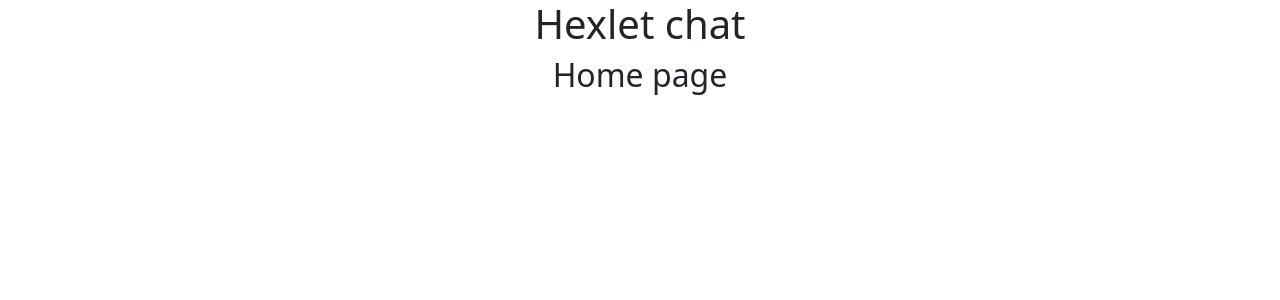
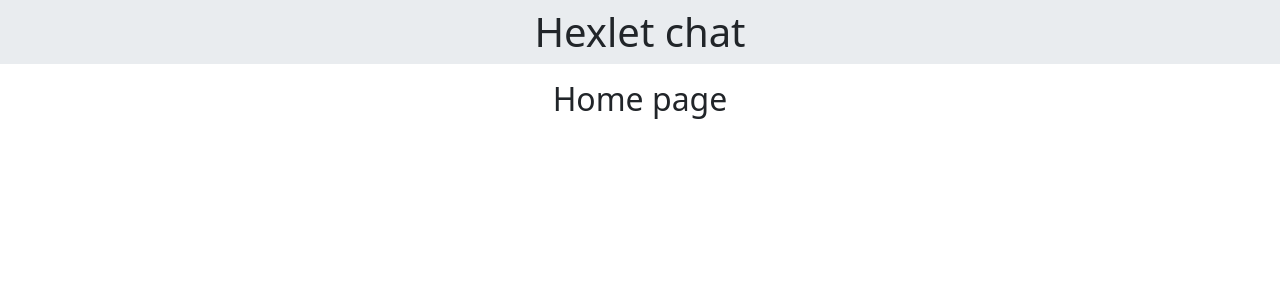
Before and after one commit to AnsGit/frontend-project-12, a React (Create React App) app in the folder frontend/: page / in a window 1280 px wide. Shown: the top 300 px of the page. Built offline with nearby package versions, Linux system fonts and the light colour scheme.

Commit message:
style: set up main layout

```diff
--- a/frontend/src/components/pages/MainPage.jsx
+++ b/frontend/src/components/pages/MainPage.jsx
@@ -2,9 +2,9 @@ import { Outlet } from 'react-router-dom';
 
 const MainPage = () => (
   <>
-    <h1>Hexlet chat</h1>
+    <h1 className="pb-2 pt-2 bg-body-secondary">Hexlet chat</h1>
 
-    <div>
+    <div className="mt-3">
       <Outlet />
     </div>
   </>
```
